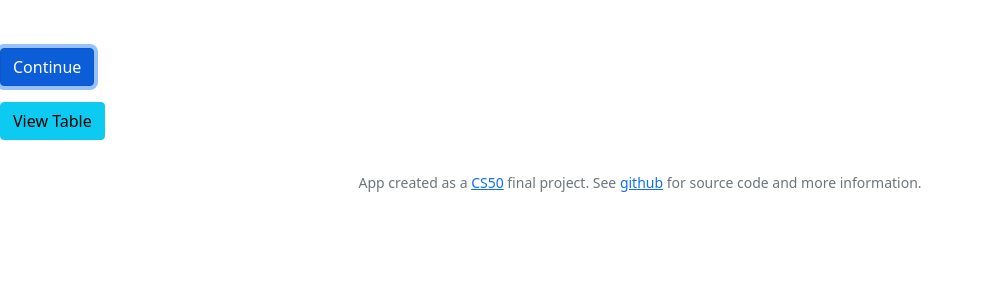
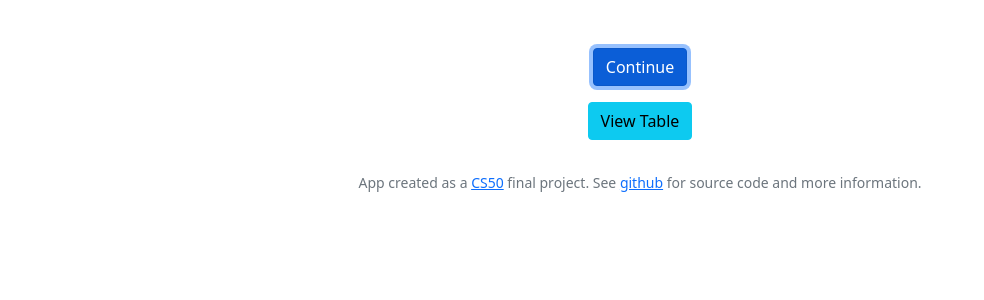
Before and after one commit to nm96/mensable, a Flask app: template mensable/templates/results.html in a window 1280 px wide. Shown: the part 76-376 px from the top of the page, without its empty margins (0-984 px from the left). Run offline with Flask 2, Linux system fonts and the light colour scheme; the template is opened without the code that fills it, so the values that code supplies are empty; some libraries are stand-ins or nearby versions.

Commit message:
Final tidy up of html

```diff
--- a/mensable/templates/results.html
+++ b/mensable/templates/results.html
@@ -38,7 +38,7 @@
 {% endif %}
 </div>
 
-<div class="mb-3">
+<div class="mb-3 text-center">
 	<a autofocus class="btn btn-primary mb-3" href="/quiz/{{ sub.table.language.name }}/{{ sub.table.name }}" role="button">Continue</a>
 	<br>
 	<a class="btn btn-info mb-3" href="/view_table/{{ sub.table.language.name }}/{{ sub.table.name }}" role="button">View Table</a>
```
